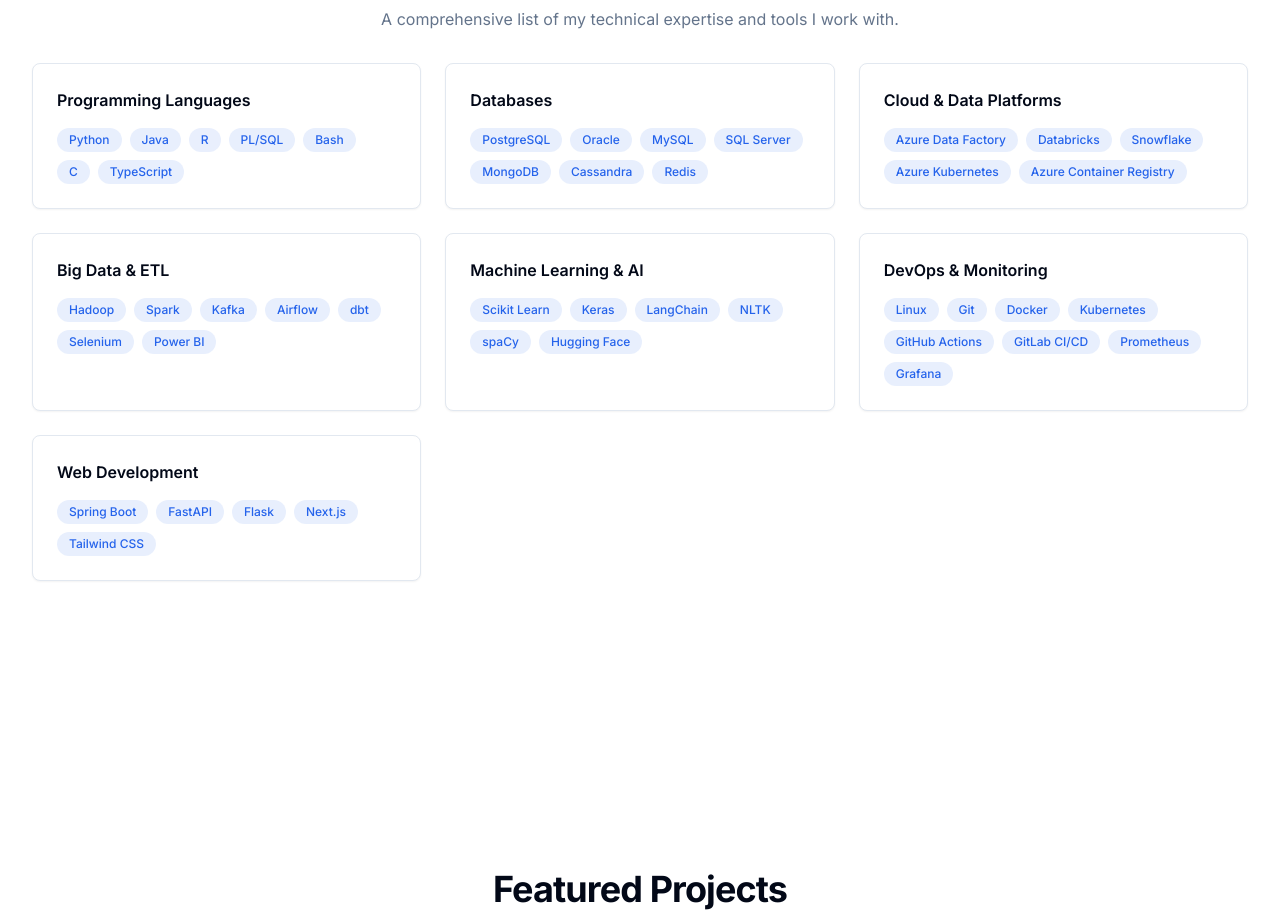
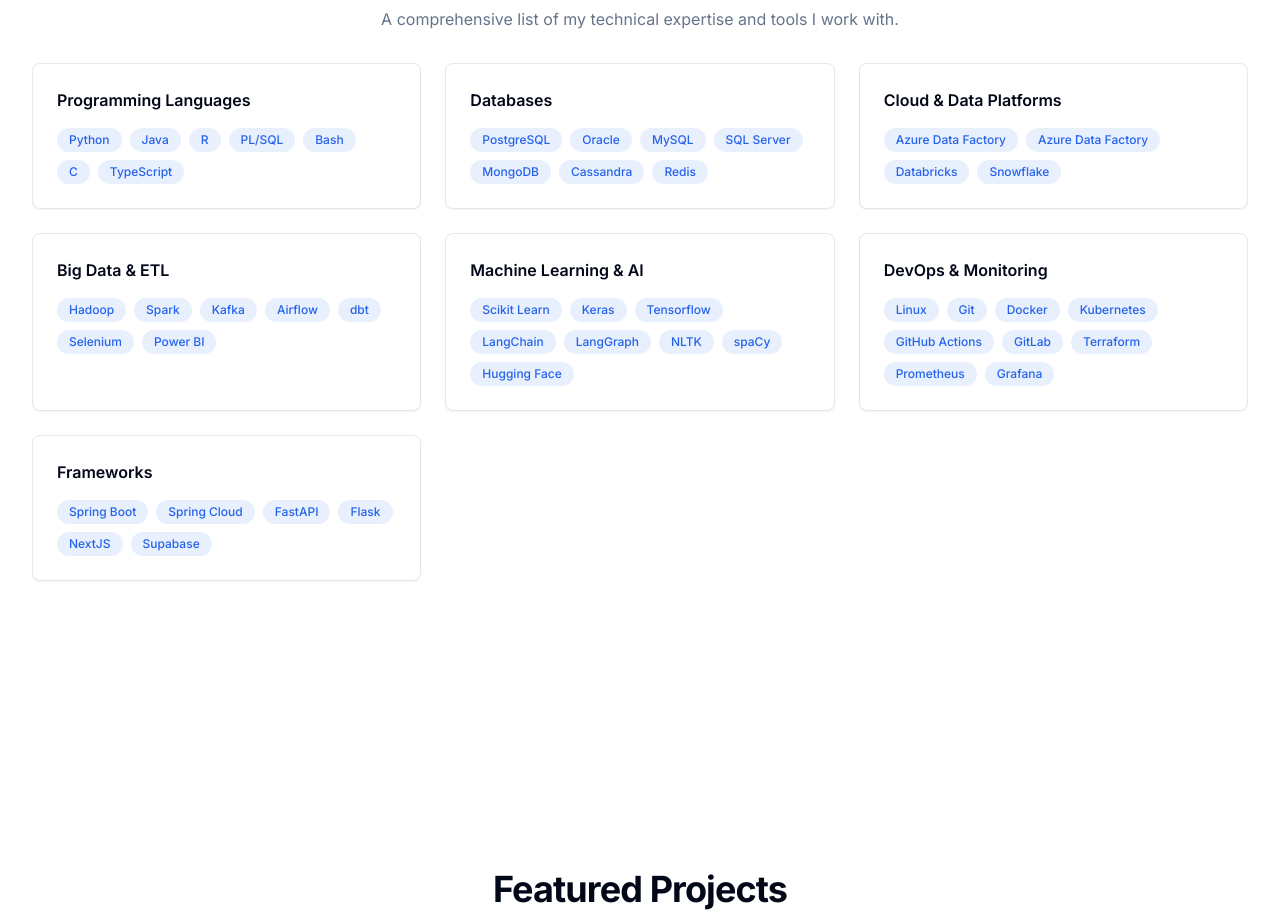
Before and after one commit to abdelghafor-gh/portfolio, a Next.js app: page / in a window 1280 px wide. Shown: the part 3020-3940 px from the top of the page. Built offline with nearby package versions, Linux system fonts and the light colour scheme.

Commit message:
update skills

```diff
--- a/src/components/sections/Skills.tsx
+++ b/src/components/sections/Skills.tsx
@@ -23,10 +23,9 @@
     title: 'Cloud & Data Platforms',
     skills: [
       'Azure Data Factory',
+      'Azure Data Factory',
       'Databricks',
-      'Snowflake',
-      'Azure Kubernetes',
-      'Azure Container Registry',
+      'Snowflake'
     ],
   },
   {
@@ -46,7 +45,9 @@
     skills: [
       'Scikit Learn',
       'Keras',
+      'Tensorflow',
       'LangChain',
+      'LangGraph',
       'NLTK',
       'spaCy',
       'Hugging Face',
@@ -60,19 +61,21 @@
       'Docker',
       'Kubernetes',
       'GitHub Actions',
-      'GitLab CI/CD',
+      'GitLab',
+      'Terraform',
       'Prometheus',
       'Grafana',
     ],
   },
   {
-    title: 'Web Development',
+    title: 'Frameworks',
     skills: [
       'Spring Boot',
+      'Spring Cloud',
       'FastAPI',
       'Flask',
-      'Next.js',
-      'Tailwind CSS',
+      'NextJS',
+      'Supabase',
     ],
   },
 ]
```
